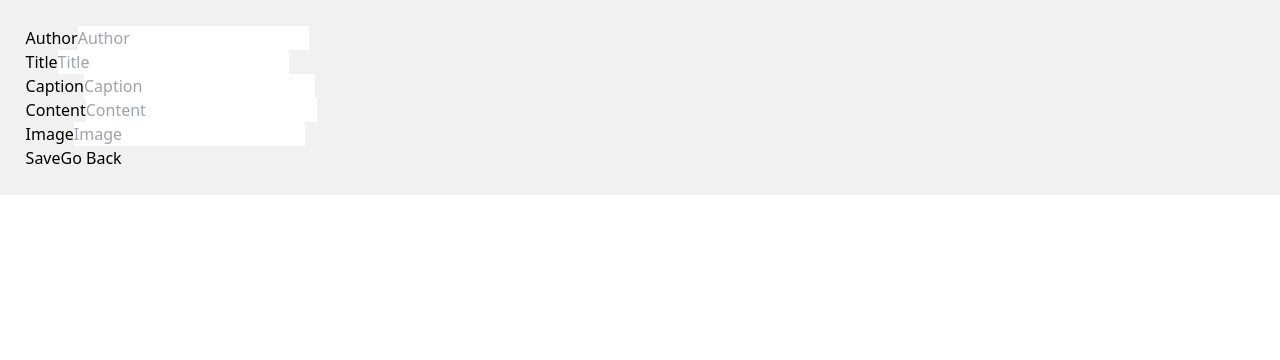
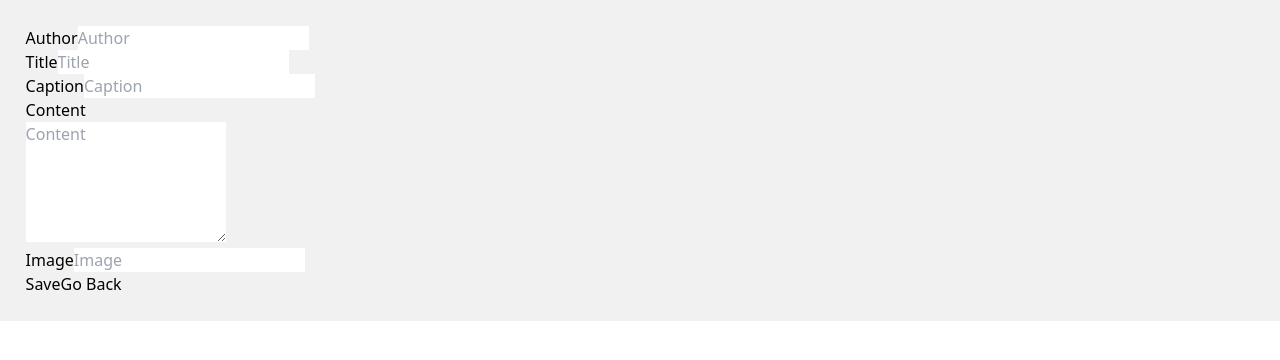
Before and after one commit to Delos-343/HimaTekkomITS-Admin-Dashboard, a React (Vite) app: page /add in a window 1280 px wide. Shown: the top 360 px of the page. Built offline with nearby package versions, Linux system fonts and the light colour scheme.

Commit message:
checking

```diff
--- a/src/components/newsapp/AddUser.jsx
+++ b/src/components/newsapp/AddUser.jsx
@@ -79,13 +79,15 @@ const AddUser = () => {
             <label className="block text-gray-700 text-sm font-bold mb-2">
               Content
             </label>
-            <input
-              type="text"
-              className="input px-2 py-1"
-              value={content}
-              onChange={(e) => setContent(e.target.value)}
-              placeholder="Content"
-            />
+            <div className="control">
+              <textarea
+                className="input px-2 py-1"
+                rows="5"
+                value={content}
+                onChange={(e) => setContent(e.target.value)}
+                placeholder="Content"
+              />
+            </div>
           </div>
 
           <div className="mb-4">
--- a/src/components/newsapp/EditUser.jsx
+++ b/src/components/newsapp/EditUser.jsx
@@ -94,13 +94,15 @@ const EditUser = () => {
             <label className="block text-gray-700 text-sm font-bold mb-2">
               Content
             </label>
-            <input
-              type="text"
-              className="input px-2 py-1"
-              value={content}
-              onChange={(e) => setContent(e.target.value)}
-              placeholder="Content"
-            />
+            <div className="control">
+              <textarea
+                className="input px-2 py-1"
+                rows="5"
+                value={content}
+                onChange={(e) => setContent(e.target.value)}
+                placeholder="Content"
+              />
+            </div>
           </div>
 
           <div className="mb-4">
```
